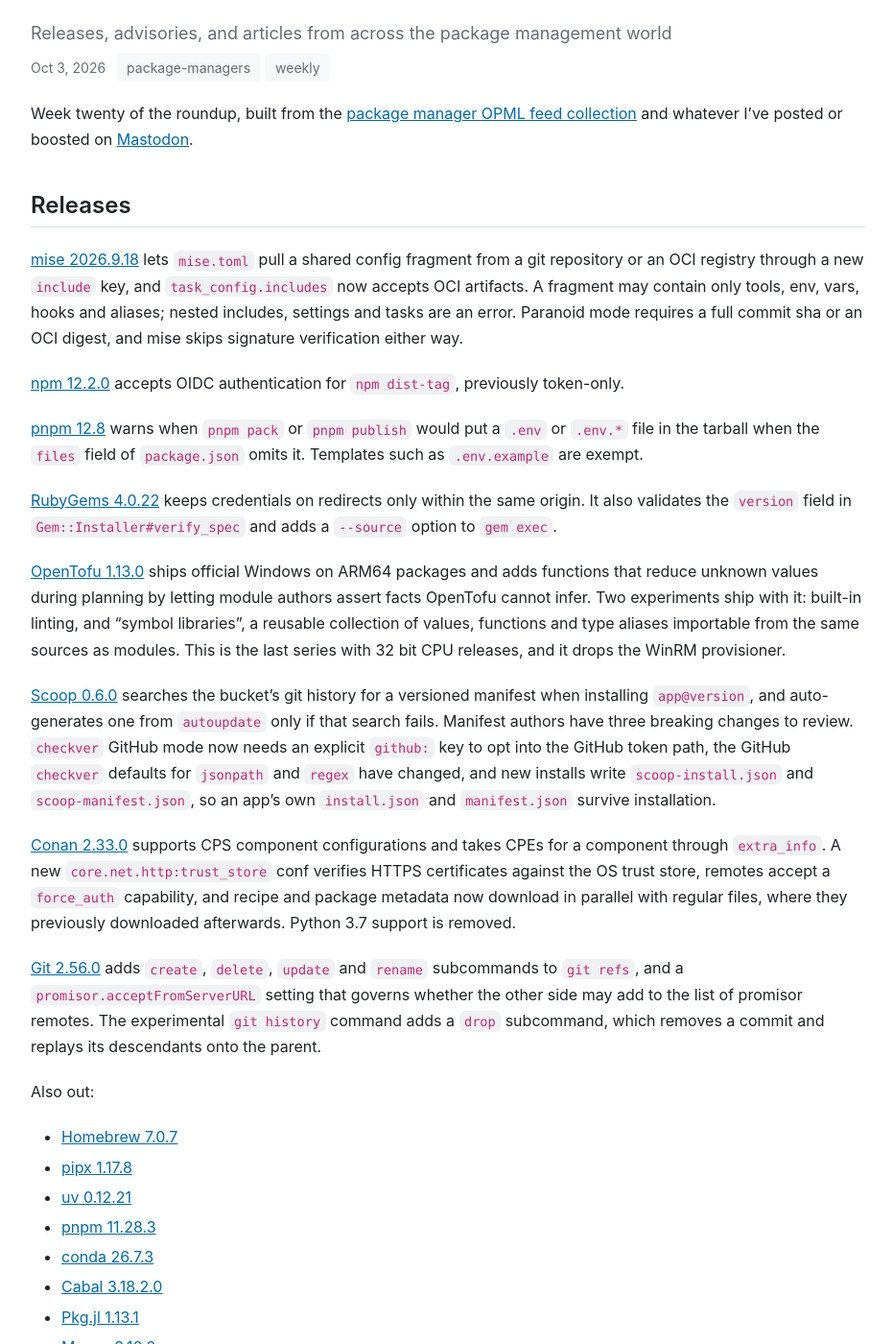
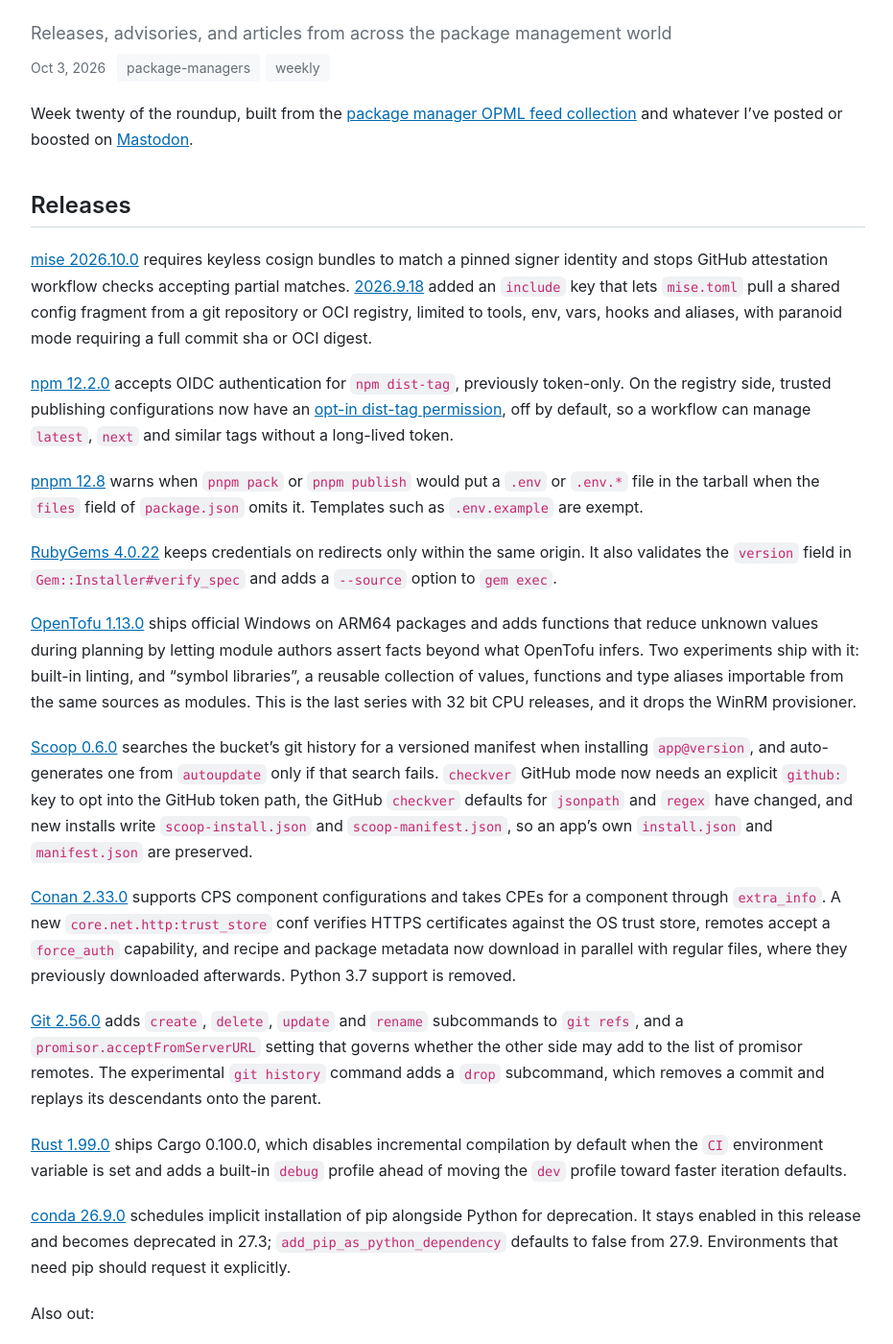
Before and after one commit to andrew/nesbitt.io, a Jekyll site: the page built from _posts/2026/2026-10-03-this-week-in-package-management.md, in a window 1280 px wide and 1400 px high, scrolled down 358 px. Shown: the whole window at 96% size, without its empty margins (173-1104 px from the left). Built offline with Jekyll 4.4.1, drawn with Linux system fonts in a browser that asks for light colours; comment, search, counter and statistics services are not loaded; some of the changed text lies outside the part shown.

Commit message:
Update twipm

```diff
--- a/_posts/2026/2026-10-03-this-week-in-package-management.md
+++ b/_posts/2026/2026-10-03-this-week-in-package-management.md
@@ -12,38 +12,45 @@
 
 ## Releases
 
-[mise 2026.9.18](https://github.com/jdx/mise/releases/tag/v2026.9.18) lets `mise.toml` pull a shared config fragment from a git repository or an OCI registry through a new `include` key, and `task_config.includes` now accepts OCI artifacts. A fragment may contain only tools, env, vars, hooks and aliases; nested includes, settings and tasks are an error. Paranoid mode requires a full commit sha or an OCI digest, and mise skips signature verification either way.
+[mise 2026.10.0](https://github.com/jdx/mise/releases/tag/v2026.10.0) requires keyless cosign bundles to match a pinned signer identity and stops GitHub attestation workflow checks accepting partial matches. [2026.9.18](https://github.com/jdx/mise/releases/tag/v2026.9.18) added an `include` key that lets `mise.toml` pull a shared config fragment from a git repository or OCI registry, limited to tools, env, vars, hooks and aliases, with paranoid mode requiring a full commit sha or OCI digest.
 
-[npm 12.2.0](https://github.com/npm/cli/releases/tag/v12.2.0) accepts OIDC authentication for `npm dist-tag`, previously token-only.
+[npm 12.2.0](https://github.com/npm/cli/releases/tag/v12.2.0) accepts OIDC authentication for `npm dist-tag`, previously token-only. On the registry side, trusted publishing configurations now have an [opt-in dist-tag permission](https://github.blog/changelog/2026-09-30-opt-in-dist-tag-permissions-for-npm-trusted-publishing), off by default, so a workflow can manage `latest`, `next` and similar tags without a long-lived token.
 
 [pnpm 12.8](https://pnpm.io/blog/releases/12.8) warns when `pnpm pack` or `pnpm publish` would put a `.env` or `.env.*` file in the tarball when the `files` field of `package.json` omits it. Templates such as `.env.example` are exempt.
 
 [RubyGems 4.0.22](https://blog.rubygems.org/2026/09/30/4.0.22-released.html) keeps credentials on redirects only within the same origin. It also validates the `version` field in `Gem::Installer#verify_spec` and adds a `--source` option to `gem exec`.
 
-[OpenTofu 1.13.0](https://github.com/opentofu/opentofu/releases/tag/v1.13.0) ships official Windows on ARM64 packages and adds functions that reduce unknown values during planning by letting module authors assert facts OpenTofu cannot infer. Two experiments ship with it: built-in linting, and "symbol libraries", a reusable collection of values, functions and type aliases importable from the same sources as modules. This is the last series with 32 bit CPU releases, and it drops the WinRM provisioner.
+[OpenTofu 1.13.0](https://github.com/opentofu/opentofu/releases/tag/v1.13.0) ships official Windows on ARM64 packages and adds functions that reduce unknown values during planning by letting module authors assert facts beyond what OpenTofu infers. Two experiments ship with it: built-in linting, and "symbol libraries", a reusable collection of values, functions and type aliases importable from the same sources as modules. This is the last series with 32 bit CPU releases, and it drops the WinRM provisioner.
 
-[Scoop 0.6.0](https://github.com/ScoopInstaller/Scoop/releases/tag/v0.6.0) searches the bucket's git history for a versioned manifest when installing `app@version`, and auto-generates one from `autoupdate` only if that search fails. Manifest authors have three breaking changes to review. `checkver` GitHub mode now needs an explicit `github:` key to opt into the GitHub token path, the GitHub `checkver` defaults for `jsonpath` and `regex` have changed, and new installs write `scoop-install.json` and `scoop-manifest.json`, so an app's own `install.json` and `manifest.json` survive installation.
+[Scoop 0.6.0](https://github.com/ScoopInstaller/Scoop/releases/tag/v0.6.0) searches the bucket's git history for a versioned manifest when installing `app@version`, and auto-generates one from `autoupdate` only if that search fails. `checkver` GitHub mode now needs an explicit `github:` key to opt into the GitHub token path, the GitHub `checkver` defaults for `jsonpath` and `regex` have changed, and new installs write `scoop-install.json` and `scoop-manifest.json`, so an app's own `install.json` and `manifest.json` are preserved.
 
 [Conan 2.33.0](https://github.com/conan-io/conan/releases/tag/2.33.0) supports CPS component configurations and takes CPEs for a component through `extra_info`. A new `core.net.http:trust_store` conf verifies HTTPS certificates against the OS trust store, remotes accept a `force_auth` capability, and recipe and package metadata now download in parallel with regular files, where they previously downloaded afterwards. Python 3.7 support is removed.
 
 [Git 2.56.0](https://github.com/git/git/releases/tag/v2.56.0) adds `create`, `delete`, `update` and `rename` subcommands to `git refs`, and a `promisor.acceptFromServerURL` setting that governs whether the other side may add to the list of promisor remotes. The experimental `git history` command adds a `drop` subcommand, which removes a commit and replays its descendants onto the parent.
 
+[Rust 1.99.0](https://blog.rust-lang.org/2026/10/01/Rust-1.99.0/) ships Cargo 0.100.0, which disables incremental compilation by default when the `CI` environment variable is set and adds a built-in `debug` profile ahead of moving the `dev` profile toward faster iteration defaults.
+
+[conda 26.9.0](https://github.com/conda/conda/releases/tag/26.9.0) schedules implicit installation of pip alongside Python for deprecation. It stays enabled in this release and becomes deprecated in 27.3; `add_pip_as_python_dependency` defaults to false from 27.9. Environments that need pip should request it explicitly.
+
 Also out:
 
 - [Homebrew 7.0.7](https://github.com/Homebrew/brew/releases/tag/7.0.7)
-- [pipx 1.17.8](https://github.com/pypa/pipx/releases/tag/1.17.8)
-- [uv 0.12.21](https://github.com/astral-sh/uv/releases/tag/0.12.21)
+- [pipx 1.17.9](https://github.com/pypa/pipx/releases/tag/1.17.9)
+- [uv 0.12.22](https://github.com/astral-sh/uv/releases/tag/0.12.22)
 - [pnpm 11.28.3](https://github.com/pnpm/pnpm/releases/tag/v11.28.3)
-- [conda 26.7.3](https://github.com/conda/conda/releases/tag/26.7.3)
+- [Athens 0.19.2](https://github.com/gomods/athens/releases/tag/v0.19.2)
 - [Cabal 3.18.2.0](https://github.com/haskell/cabal/releases/tag/cabal-install-v3.18.2.0)
 - [Pkg.jl 1.13.1](https://github.com/JuliaLang/Pkg.jl/releases/tag/v1.13.1)
 - [Maven 3.10.0](https://github.com/apache/maven/releases/tag/maven-3.10.0)
 - [sbt 2.1.0-M3](https://github.com/sbt/sbt/releases/tag/v2.1.0-M3)
 - [Elm 0.19.3-beta](https://github.com/elm/compiler/releases/tag/0.19.3)
-- [Renovate 44.125.2](https://github.com/renovatebot/renovate/releases/tag/44.125.2)
+- [OpenTofu 1.12.7](https://github.com/opentofu/opentofu/releases/tag/v1.12.7)
+- [Renovate 44.132.1](https://github.com/renovatebot/renovate/releases/tag/44.132.1)
 - [Dependabot Core 0.398.0](https://github.com/dependabot/dependabot-core/releases/tag/v0.398.0)
 
 ## Security
+
+LuaRocks.org published an [incident report](https://luarocks.org/security-incident-september-2026) for a remote code execution in its rockspec parser. The parser called `loadstring` without restricting input to text mode, so an attacker could upload precompiled bytecode as a rockspec and escape the sandbox. The vulnerability was exploited between 9 July and 20 August, three malicious packages were uploaded on 7 August, and usernames, email addresses, bcrypt password hashes, API keys, 2FA secrets and GitHub linking tokens were exposed. LuaRocks.org has moved to new infrastructure, revoked all API keys and sessions, and removed the three packages. There is no evidence existing packages were modified.
 
 [Flatpak 1.18.4](https://github.com/flatpak/flatpak/releases/tag/1.18.4) fixes six CVEs, each of which requires an already-installed malicious app. [1.19.2](https://github.com/flatpak/flatpak/releases/tag/1.19.2) includes the same fixes on the development branch.
 
@@ -58,7 +65,11 @@
 
 [Moby 25.0.18](https://github.com/moby/moby/releases/tag/v25.0.18) backports the fix for [CVE-2026-17106](https://nvd.nist.gov/vuln/detail/CVE-2026-17106), where the tar extraction routines in `moby/go-archive` allowed filesystem operations outside the destination directory, so anyone controlling an archive's contents could write to arbitrary paths. Docker Engine 29.7.0 and Docker Desktop 4.86.0 include the same fix.
 
-The mise release above also closes a trust bypass, where a `mise.toml` in a directory the user has not trusted could put options inside a tool key, such as a `github:` key with `[api_url=...]` pointing at another host. mise treated the value as a plain version string, so it loaded the file before any trust check, and `mise ls`, `env`, `current`, `outdated`, `upgrade --dry-run` and `latest` then sent `GITHUB_TOKEN` to that host. Any tool key containing `[` now requires trust.
+[CVE-2026-92543](https://github.com/moby/moby/security/advisories/GHSA-7cfq-22r6-qp73), fixed in Docker Engine 29.8.2, let a DNS response that paired a loopback address with an attacker-controlled address make the engine treat a registry as insecure. The insecure-registry check matched on the loopback entry while the transport layer re-dialled the hostname, so pulls reached the attacker's server with certificate verification disabled. Digest pinning or signature verification blocks it.
+
+Python [released](https://blog.python.org/2026/10/python-31022-31117/) 3.14.8, 3.13.16, 3.12.15, 3.11.17 and 3.10.22 with fixes for eight CVEs across tarfile, zipfile, SSL and urllib. 3.10.22 is the final 3.10 release. uv 0.12.22 bundles the new interpreters.
+
+The mise releases above also close a trust bypass, where a `mise.toml` in an untrusted directory could put options inside a tool key, such as a `github:` key with `[api_url=...]` pointing at another host. mise treated the value as a plain version string, so it loaded the file before any trust check, and `mise ls`, `env`, `current`, `outdated`, `upgrade --dry-run` and `latest` then sent `GITHUB_TOKEN` to that host. Any tool key containing `[` now requires trust, and 2026.10.0 extends the same requirement to inline options in `.tool-versions`.
 
 ## Articles
 
@@ -66,14 +77,36 @@
 
 [One version per process](https://phpunit.expert/articles/one-version-per-process.html) (Sebastian Bergmann) works through what PHP's one-definition-per-name rule does to Composer: every dependency resolves to a single version, and whoever introduced a conflict has to resolve it. Bergmann argues that is why PHP dependency lists stay short and version ranges stay wide. PHPUnit's PHAR works around the rule with php-scoper, which renames bundled namespaces so `SebastianBergmann\Exporter` becomes `PHPUnitPHAR\SebastianBergmann\Exporter`.
 
+[Don't couple your Go code to GitHub](https://iain.rocks/blog/dont-couple-your-go-code-to-github) (Iain Cambridge) argues for vanity module paths over `github.com/...` imports. A domain the author controls serves a `go-import` meta tag pointing at the current host, so moving the repository changes one meta tag instead of every consumer's import statements. The example configures nginx to redirect browsers to GitHub while serving the meta tag to the Go toolchain.
+
 Seth Larson published [more than ten posts](https://blog.python.org/2026/09/language-summit-2026/) from the Python Language Summit 2026, held at EuroPython in Kraków. The [namespaces session](https://blog.python.org/2026/09/language-summit-2026-namespaces/) is the one for packaging readers: Pablo Galindo Salgado proposed a `std` namespace for the standard library, so `import std.json` would work while `import json` keeps working indefinitely. Part of the motivation is that new stdlib module names must differ from names already taken on PyPI. `tomllib`, `graphlib` and `zoneinfo` were named that way for this reason. The session left open whether new modules should be reachable only under `std`.
 
 ## Elsewhere
 
 The PHP Foundation [opened applications](https://thephp.foundation/blog/2026/09/30/applications-for-2027-are-open/) for 2027 contractor positions across its core development areas. The form closes on 20 October 2026.
 
+GitHub added [per-user daily rate limits](https://github.blog/changelog/2026-10-01-rate-limits-for-private-vulnerability-reports/) on private vulnerability reports, with a repository-level trusted-reporter allowlist, and [structured report forms](https://github.blog/changelog/2026-10-01-structured-forms-for-private-vulnerability-reports/) configured through `.github/VULNERABILITY_REPORT.yml` using issue-form syntax.
+
 ## git-pkgs
 
-I tagged [codemeta v0.1.0](https://github.com/git-pkgs/codemeta/releases/tag/v0.1.0) (new), a Go library with no third-party dependencies for parsing `codemeta.json` and validating software metadata, which preserves source positions, unknown fields and numeric spelling, and [peek v0.1.0](https://github.com/git-pkgs/peek/releases/tag/v0.1.0) (new), which extracts explicit claims such as an `SPDX-License-Identifier` line from files and from bounded file prefixes, including the roughly 1 KB prefixes in Software Heritage exports.
+I tagged 17 repos this week:
+
+- [codemeta v0.3.0](https://github.com/git-pkgs/codemeta/releases/tag/v0.3.0) (new), a zero-dependency Go library for parsing `codemeta.json` and validating software metadata, which preserves source positions, unknown fields and numeric spelling
+- [peek v0.1.0](https://github.com/git-pkgs/peek/releases/tag/v0.1.0) (new), which extracts explicit claims such as an `SPDX-License-Identifier` line from files and from bounded file prefixes, including the roughly 1 KB prefixes in Software Heritage exports
+- [archives v0.8.1](https://github.com/git-pkgs/archives/releases/tag/v0.8.1)
+- [brief v0.14.0](https://github.com/git-pkgs/brief/releases/tag/v0.14.0)
+- [clone v0.7.5](https://github.com/git-pkgs/clone/releases/tag/v0.7.5)
+- [enrichment v0.7.2](https://github.com/git-pkgs/enrichment/releases/tag/v0.7.2)
+- [forge v0.10.1](https://github.com/git-pkgs/forge/releases/tag/v0.10.1)
+- [licenses v0.9.0](https://github.com/git-pkgs/licenses/releases/tag/v0.9.0)
+- [magic v0.5.0](https://github.com/git-pkgs/magic/releases/tag/v0.5.0)
+- [manifests v0.12.3](https://github.com/git-pkgs/manifests/releases/tag/v0.12.3)
+- [outline v0.2.3](https://github.com/git-pkgs/outline/releases/tag/v0.2.3)
+- [proxy v0.9.0](https://github.com/git-pkgs/proxy/releases/tag/v0.9.0)
+- [registries v0.9.3](https://github.com/git-pkgs/registries/releases/tag/v0.9.3)
+- [roles v0.1.3](https://github.com/git-pkgs/roles/releases/tag/v0.1.3)
+- [sarif v0.1.3](https://github.com/git-pkgs/sarif/releases/tag/v0.1.3)
+- [scan v0.1.1](https://github.com/git-pkgs/scan/releases/tag/v0.1.1)
+- [vers v0.7.2](https://github.com/git-pkgs/vers/releases/tag/v0.7.2)
 
 Send links for next week to [@andrewnez@mastodon.social](https://mastodon.social/@andrewnez).
```
Also changed, not shown: _data/stats.json.
